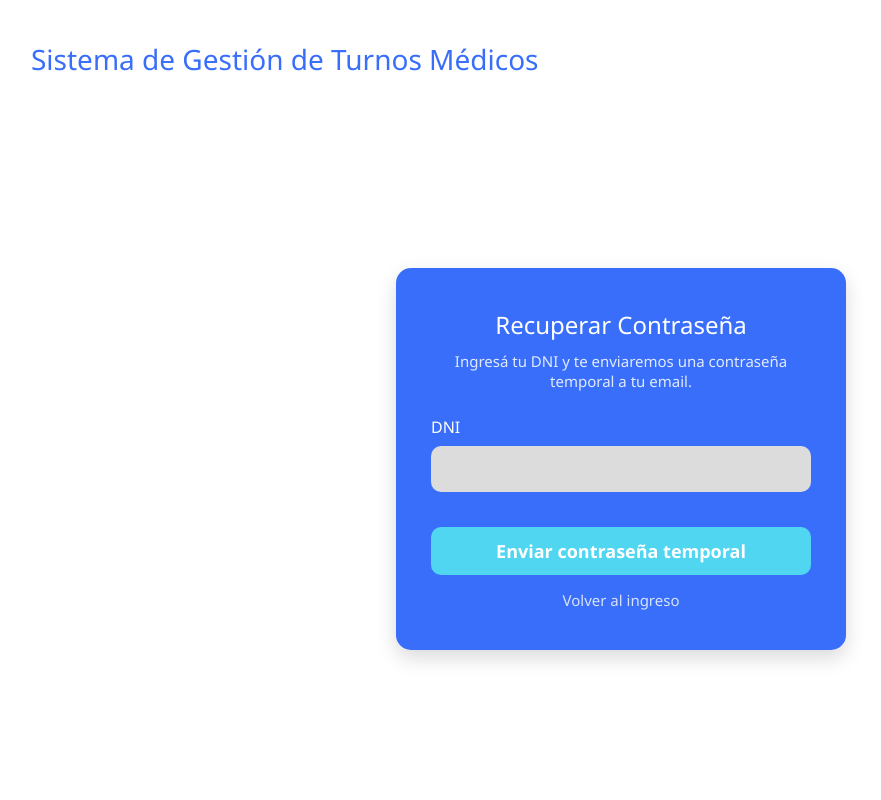
After one commit to LoreMoli22/Sistema_Gestion_Turnos_Medicos, a Django app: page /recuperar-contrasena-paciente/ in a window 1280 px wide. The commit adds this page. Shown: the whole page, without its empty margins (19-900 px from the left). Run offline with Django 5.2, Linux system fonts and the light colour scheme.

Commit message:
Agrego recuperacion y cambio de contrasena

```diff
--- /dev/null
+++ b/turnos/templates/turnos/recuperar_contrasena_paciente.html
@@ -0,0 +1,52 @@
+<!DOCTYPE html>
+<html lang="es">
+<head>
+    <meta charset="UTF-8">
+    <meta name="viewport" content="width=device-width, initial-scale=1.0">
+    <title>Recuperar Contraseña - Portal Paciente</title>
+    <style>
+        * { margin: 0; padding: 0; box-sizing: border-box; font-family: 'Segoe UI', Tahoma, Geneva, Verdana, sans-serif; }
+        body { background-color: #FFFFFF; min-height: 100vh; display: flex; flex-direction: column; }
+        header { width: 100%; padding: 40px 50px; }
+        .logo-titulo { font-size: 28px; font-weight: 500; color: #386EF9; }
+        .contenedor-principal { flex: 1; display: flex; justify-content: center; align-items: center; padding: 20px; }
+        .tarjeta-azul { background-color: #386EF9; width: 100%; max-width: 450px; padding: 40px 35px; border-radius: 15px; box-shadow: 0 8px 20px rgba(0,0,0,0.15); color: white; text-align: center; }
+        .tarjeta-azul h2 { font-size: 24px; font-weight: 500; margin-bottom: 10px; }
+        .tarjeta-azul p { font-size: 15px; color: rgba(255,255,255,0.85); margin-bottom: 25px; }
+        .grupo-campo { display: flex; flex-direction: column; align-items: flex-start; margin-bottom: 20px; width: 100%; }
+        .grupo-campo label { font-size: 16px; font-weight: 500; margin-bottom: 8px; color: #FFFFFF; }
+        .caja-entrada { background-color: #DCDCDC; border: none; padding: 12px 15px; border-radius: 10px; font-size: 16px; width: 100%; outline: none; color: #333333; }
+        .btn-enviar { background-color: #50D6F1; color: #FFFFFF; border: none; font-size: 18px; font-weight: 600; padding: 12px 0; border-radius: 10px; width: 100%; cursor: pointer; margin-top: 15px; transition: background-color 0.2s ease; }
+        .btn-enviar:hover { background-color: #3bc2dd; }
+        .btn-volver { display: block; margin-top: 15px; color: rgba(255,255,255,0.8); text-decoration: none; font-size: 15px; }
+        .btn-volver:hover { color: white; }
+    </style>
+</head>
+<body>
+    <header>
+        <div class="logo-titulo">Sistema de Gestión de Turnos Médicos</div>
+    </header>
+
+    {% if messages %}
+        {% for message in messages %}
+            <p style="color: green; font-size: 16px; text-align: center; margin-top: 20px;">{{ message }}</p>
+        {% endfor %}
+    {% endif %}
+
+    <div class="contenedor-principal">
+        <div class="tarjeta-azul">
+            <h2>Recuperar Contraseña</h2>
+            <p>Ingresá tu DNI y te enviaremos una contraseña temporal a tu email.</p>
+            <form action="{% url 'recuperar_contrasena_paciente' %}" method="POST">
+                {% csrf_token %}
+                <div class="grupo-campo">
+                    <label for="dni">DNI</label>
+                    <input type="text" id="dni" name="dni" class="caja-entrada" required>
+                </div>
+                <button type="submit" class="btn-enviar">Enviar contraseña temporal</button>
+            </form>
+            <a href="{% url 'ingreso_paciente' %}" class="btn-volver">Volver al ingreso</a>
+        </div>
+    </div>
+</body>
+</html>
--- a/turnos/urls.py
+++ b/turnos/urls.py
@@ -35,5 +35,9 @@ urlpatterns = [
 
     path('baja-profesional/', views.baja_profesional, name='baja_profesional'),
 
+    path('recuperar-contrasena-paciente/', views.recuperar_contrasena_paciente, name='recuperar_contrasena_paciente'),
+
+    path('recuperar-contrasena-profesional/', views.recuperar_contrasena_profesional, name='recuperar_contrasena_profesional'),
+
 
 ]
--- a/turnos/views.py
+++ b/turnos/views.py
@@ -213,11 +213,15 @@ def editar_paciente(request):
         paciente.nombre = request.POST.get('nombre')
         paciente.apellido = request.POST.get('apellido')
         paciente.email = request.POST.get('email')
+        nueva_contrasena = request.POST.get('nueva_contrasena')
+        if nueva_contrasena:
+            paciente.contrasena = make_password(nueva_contrasena)
         paciente.save()
         messages.success(request, "Datos actualizados correctamente.")
         return redirect('lista_turnos')
 
     return render(request, 'turnos/editar_paciente.html', {'paciente': paciente})
+
 
 
 def editar_profesional(request):
@@ -232,6 +236,9 @@ def editar_profesional(request):
         profesional.apellido = request.POST.get('apellido')
         profesional.especialidad = request.POST.get('especialidad')
         profesional.email = request.POST.get('email')
+        nueva_contrasena = request.POST.get('nueva_contrasena')
+        if nueva_contrasena:
+            profesional.contrasena = make_password(nueva_contrasena)
         profesional.save()
         messages.success(request, "Datos actualizados correctamente.")
         return redirect('lista_turnos_profesional')
@@ -260,3 +267,51 @@ def baja_profesional(request):
     request.session.flush()
     messages.success(request, "Tu cuenta fue eliminada correctamente.")
     return redirect('inicio')
+
+
+import random
+import string
+from django.core.mail import send_mail
+
+def recuperar_contrasena_paciente(request):
+    if request.method == 'POST':
+        dni = request.POST.get('dni')
+        try:
+            paciente = Paciente.objects.get(dni=dni)
+            nueva_contrasena = ''.join(random.choices(string.ascii_letters + string.digits, k=8))
+            paciente.contrasena = make_password(nueva_contrasena)
+            paciente.save()
+            send_mail(
+                'Recuperacion de contrasena - Turnos Medicos',
+                f'Tu nueva contrasena temporal es: {nueva_contrasena}\nPor favor cambiala desde Editar Perfil.',
+                'lore22laplata@gmail.com',
+                [paciente.email],
+                fail_silently=False,
+            )
+            messages.success(request, "Te enviamos una contrasena temporal a tu email.")
+            return redirect('ingreso_paciente')
+        except Paciente.DoesNotExist:
+            messages.error(request, "No existe un paciente con ese DNI.")
+    return render(request, 'turnos/recuperar_contrasena_paciente.html')
+
+
+def recuperar_contrasena_profesional(request):
+    if request.method == 'POST':
+        matricula = request.POST.get('matricula')
+        try:
+            profesional = Profesional.objects.get(matricula=matricula)
+            nueva_contrasena = ''.join(random.choices(string.ascii_letters + string.digits, k=8))
+            profesional.contrasena = make_password(nueva_contrasena)
+            profesional.save()
+            send_mail(
+                'Recuperacion de contrasena - Turnos Medicos',
+                f'Tu nueva contrasena temporal es: {nueva_contrasena}\nPor favor cambiala desde Editar Perfil.',
+                'lore22laplata@gmail.com',
+                [profesional.email],
+                fail_silently=False,
+            )
+            messages.success(request, "Te enviamos una contrasena temporal a tu email.")
+            return redirect('ingreso_profesional')
+        except Profesional.DoesNotExist:
+            messages.error(request, "No existe un profesional con esa matricula.")
+    return render(request, 'turnos/recuperar_contrasena_profesional.html')
```
Also changed, not shown: sistema_gestion_turnos/settings.py (+7 -0 lines), turnos/templates/turnos/editar_paciente.html (+16 -0 lines), turnos/templates/turnos/editar_profesional.html (+16 -0 lines), turnos/templates/turnos/ingreso_paciente.html (+4 -6 lines), turnos/templates/turnos/ingreso_profesional.html (+7 -1 lines), turnos/templates/turnos/recuperar_contrasena_profesional.html (added, +52 -0 lines), db.sqlite3.
